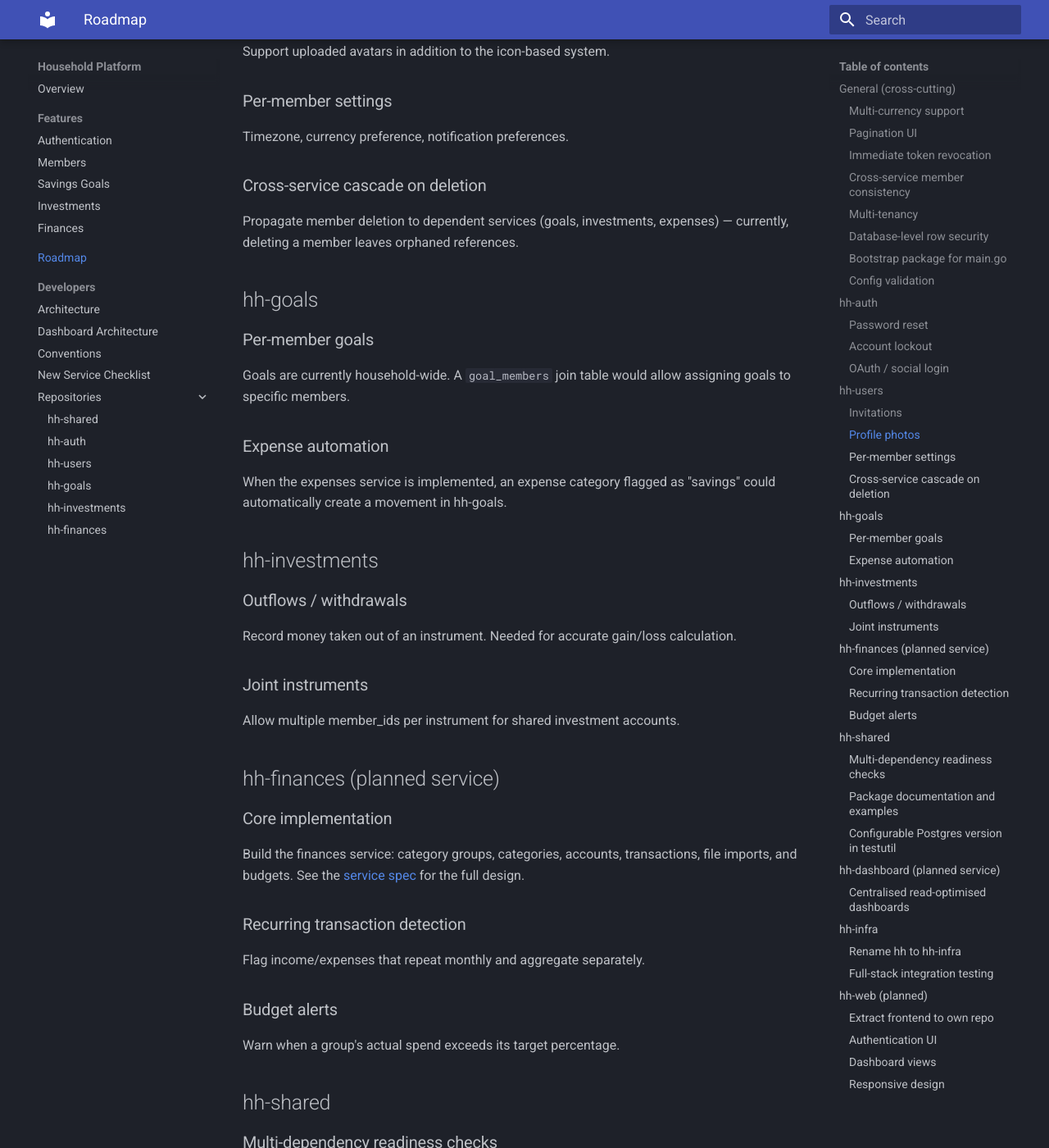
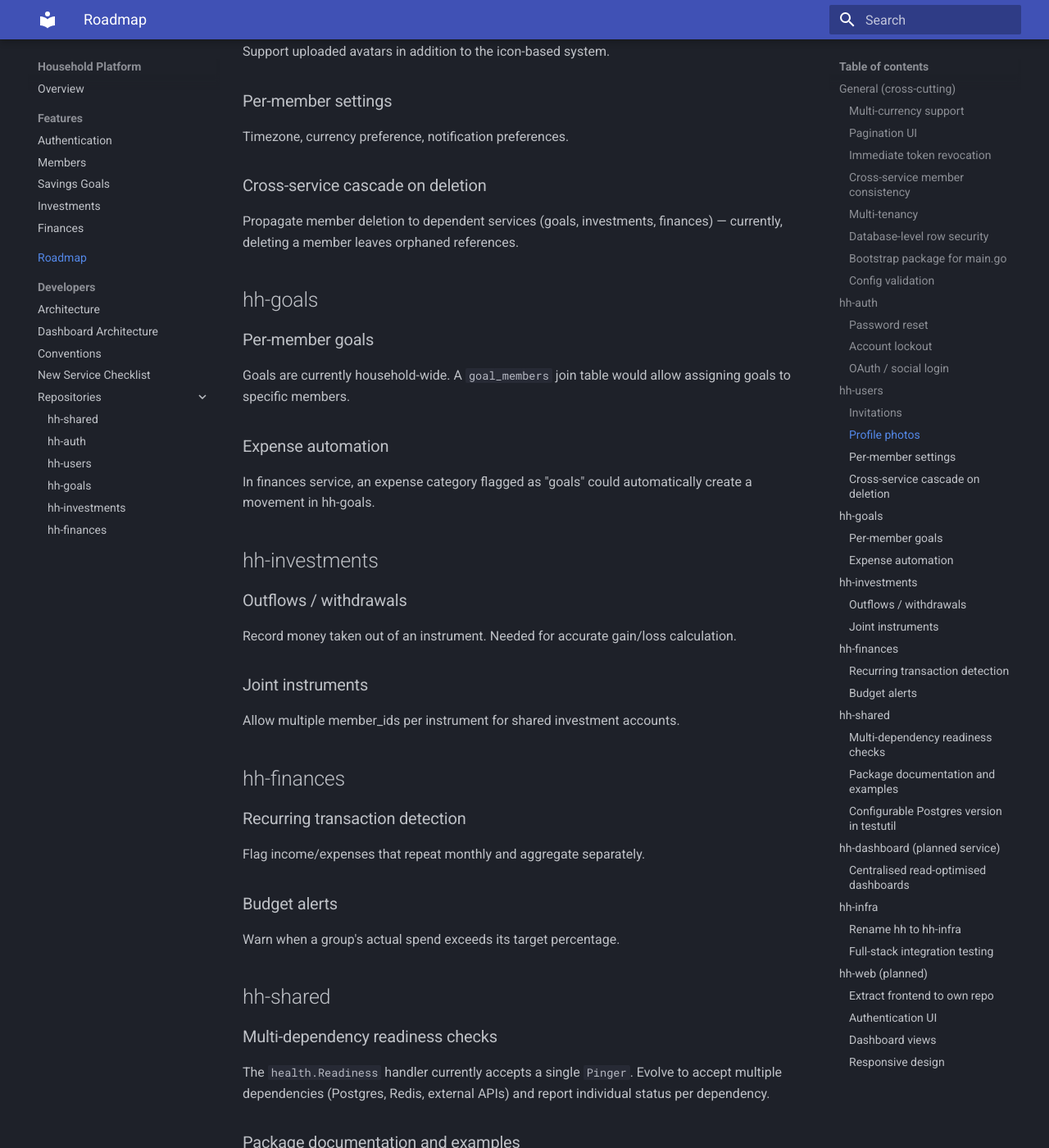
Before and after one commit to tiagorocha94/hh-docs, an MkDocs documentation site: the page built from docs/roadmap.md, in a window 1280 px wide and 1400 px high, scrolled down 1986 px. Shown: the whole window at 82% size. Built offline with MkDocs 1.6.1 and Material for MkDocs 9.7.7, drawn with Linux system fonts in a browser that asks for light colours.

Commit message:
Update hh-finances status to complete across all pages
- Architecture: hh-finances now solid lines in diagrams, added to auth rules
- Index: removed '(service planned)' from finances
- Roadmap: removed 'Core implementation' (done), updated section header
- Repositories: added GitHub link (no longer planned)
- Dashboard architecture: expenses  finances in schema/projections

````diff
--- a/docs/dashboard-architecture.md
+++ b/docs/dashboard-architecture.md
@@ -187,7 +187,7 @@ queries filter by `year + month` range — the smallest granularity is one month
 ```sql
 CREATE TABLE dashboard_snapshots (
     id        UUID        PRIMARY KEY DEFAULT gen_random_uuid(),
-    service   TEXT        NOT NULL,  -- 'goals', 'investments', 'expenses'
+    service   TEXT        NOT NULL,  -- 'goals', 'investments', 'finances'
     metric    TEXT        NOT NULL,  -- 'portfolio_summary', 'savings_progress', ...
     member_id UUID,                  -- NULL for household-wide metrics
     year      INT         NOT NULL,
@@ -276,7 +276,7 @@ just a different `from`/`to` range — always month granularity.
 |---|---|---|---|
 | `portfolio_summary` | investments | per-member | Total invested, value, % change, by-type, by-entity |
 | `savings_progress` | goals | household | Per-goal progress, planned vs actual, savings rate |
-| `expense_breakdown` | expenses | per-member | Monthly spending by category, trends |
+| `expense_breakdown` | finances | per-member | Monthly spending by category, trends |
 | `overview` | household | household | Cross-service KPIs: net worth, cash flow, savings rate |
 | `member_summary` | household | per-member | Per-member view across all services |
 
--- a/docs/repositories/hh-finances.md
+++ b/docs/repositories/hh-finances.md
@@ -2,7 +2,7 @@
 
 Income and expense tracking with Excel import.
 
-Repository: github.com/tiagorocha94/hh-finances (planned)
+Repository: [github.com/tiagorocha94/hh-finances](https://github.com/tiagorocha94/hh-finances)
 
 For what this service does and how it works, see [Features > Finances](../features/finances.md).
 
--- a/docs/roadmap.md
+++ b/docs/roadmap.md
@@ -70,7 +70,7 @@ Timezone, currency preference, notification preferences.
 
 ### Cross-service cascade on deletion
 Propagate member deletion to dependent services (goals, investments,
-expenses) — currently, deleting a member leaves orphaned references.
+finances) — currently, deleting a member leaves orphaned references.
 
 ## hh-goals
 
@@ -79,8 +79,8 @@ Goals are currently household-wide. A `goal_members` join table would allow
 assigning goals to specific members.
 
 ### Expense automation
-When the expenses service is implemented, an expense category flagged as
-"savings" could automatically create a movement in hh-goals.
+In finances service, an expense category flagged as "goals" could
+automatically create a movement in hh-goals.
 
 ## hh-investments
 
@@ -91,13 +91,7 @@ calculation.
 ### Joint instruments
 Allow multiple member_ids per instrument for shared investment accounts.
 
-## hh-finances (planned service)
-
-### Core implementation
-Build the finances service: category groups, categories, accounts,
-transactions, file imports, and budgets. See the
-[service spec](https://github.com/tiagorocha94/household/.kiro/specs/hh-finances.md)
-for the full design.
+## hh-finances
 
 ### Recurring transaction detection
 Flag income/expenses that repeat monthly and aggregate separately.
````
Also changed, not shown: docs/architecture.md (+8 -9 lines), docs/index.md (+1 -1 lines).
